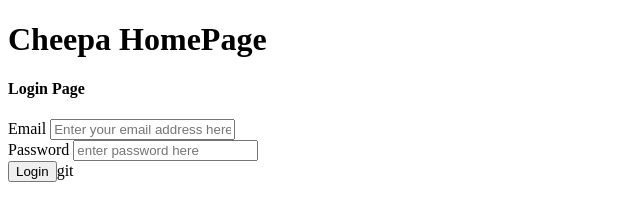
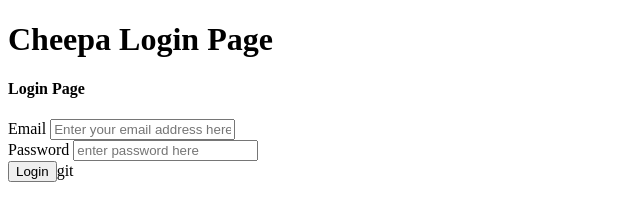
Before and after one commit to myehiz/cheappa, a plain HTML site: page index.html in a window 1280 px wide. Shown: the full height of the page, 0-640 px from the left. Drawn offline with Linux system fonts and the light colour scheme.

Commit message:
Update index.html
Updated to login page

```diff
--- a/index.html
+++ b/index.html
@@ -4,7 +4,7 @@
     <title>Cheepa | Home of affordable items</title>
   </head>
   <body>
-    <h1>Cheepa HomePage</h1>
+    <h1>Cheepa Login Page</h1>
 
     <div>
       <h4>Login Page</h4>
```
